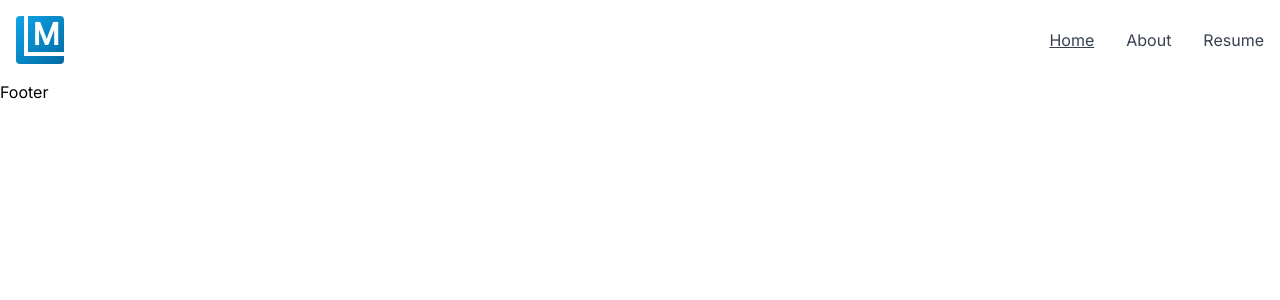
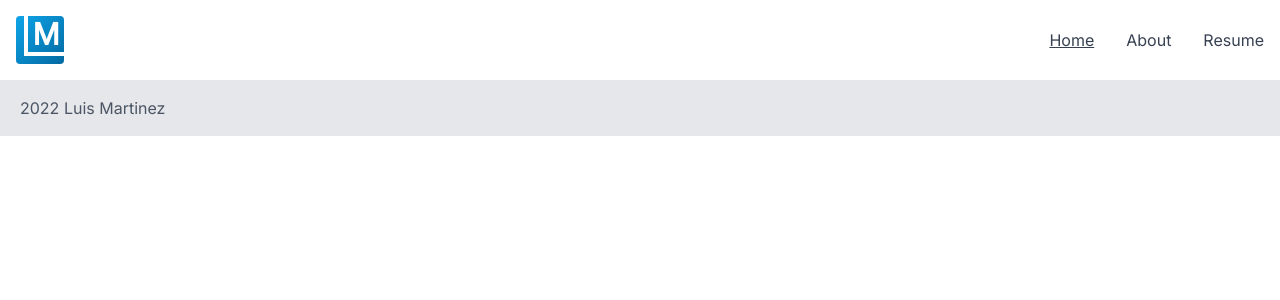
Before and after one commit to luismartinezs/luis-martinez-next-site, a Next.js app: page / in a window 1280 px wide. Shown: the top 300 px of the page. Built offline with nearby package versions, Linux system fonts and the light colour scheme.

Commit message:
feat: add basic footer

```diff
--- a/components/Footer.tsx
+++ b/components/Footer.tsx
@@ -1,7 +1,11 @@
 const Footer = () => {
   return (
-    <div>Footer</div>
-  )
-}
+    <footer className="w-screen text-gray-600 bg-gray-200 body-font">
+      <div className="container flex flex-col items-center px-5 py-4 mx-auto sm:flex-row">
+        {new Date().getFullYear()} Luis Martinez
+      </div>
+    </footer>
+  );
+};
 
-export default Footer
+export default Footer;
```
